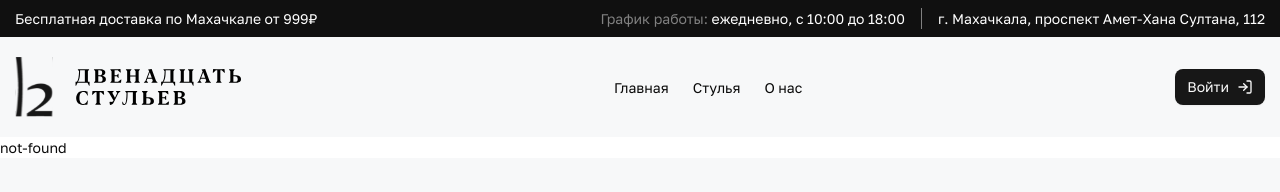
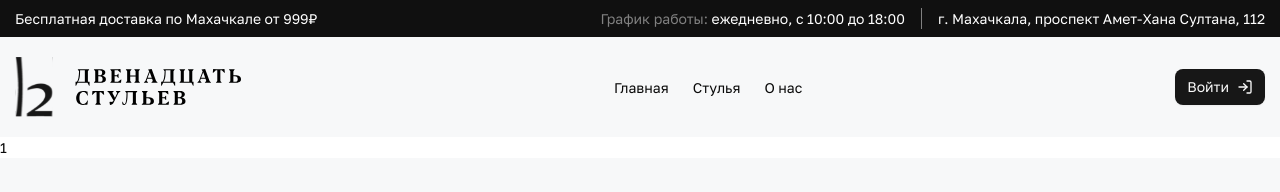
Before and after one commit to YakhyaevGadji/tables-and-chairs, a Next.js app: page /chairs/1 in a window 1280 px wide. Before the commit this address had no page. Shown: the top 192 px of the page. Built offline with nearby package versions, Linux system fonts and the light colour scheme.

Commit message:
feat(product-route): добавлен динамический роутинг для стульев

```diff
--- /dev/null
+++ b/src/app/chairs/[slug]/page.tsx
@@ -0,0 +1,11 @@
+import React from "react";
+
+const ProductPage = ({params}: any) => {
+    return (
+        <div>
+            {params.slug}
+        </div>
+    );
+};
+
+export default ProductPage;
```
